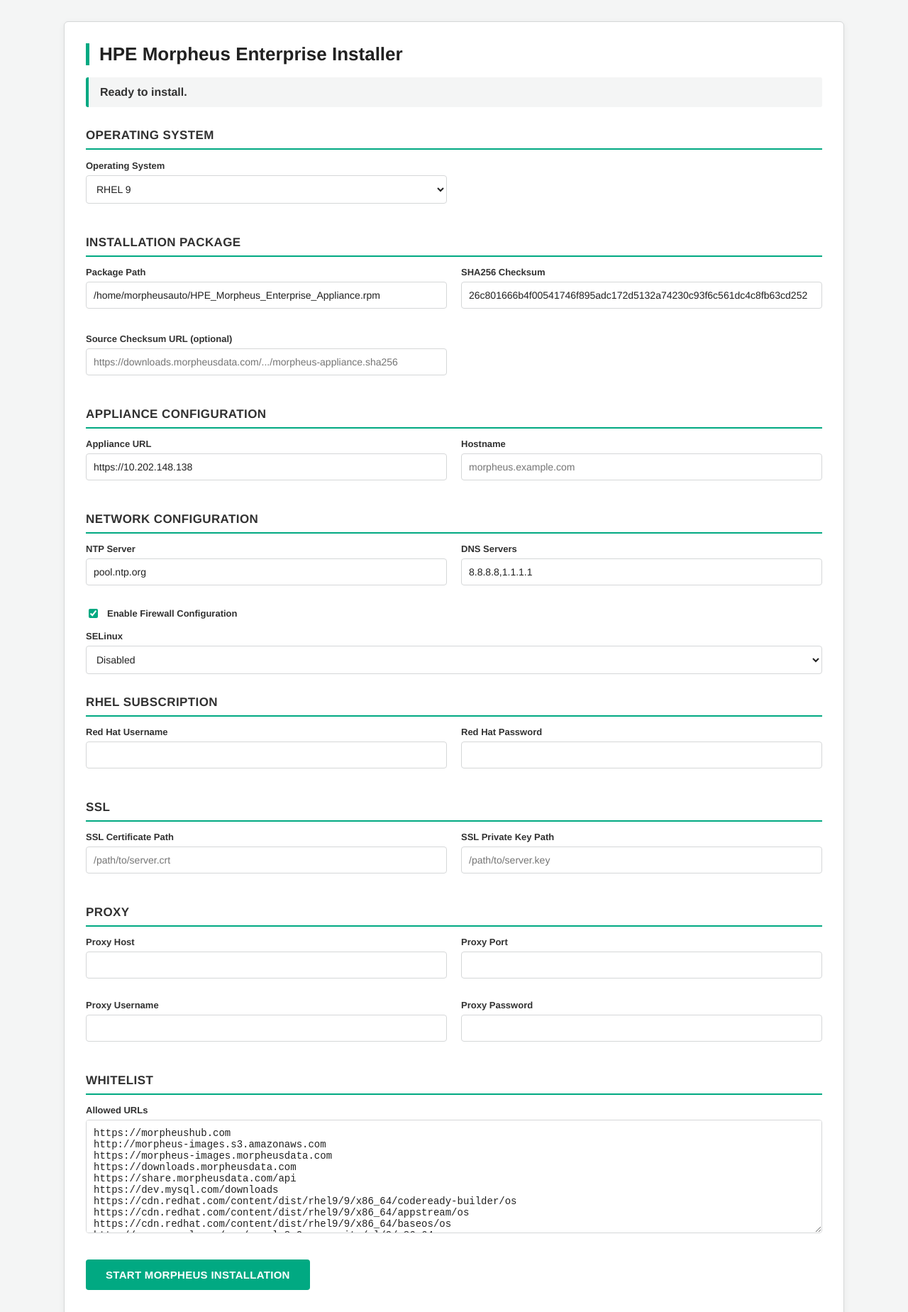
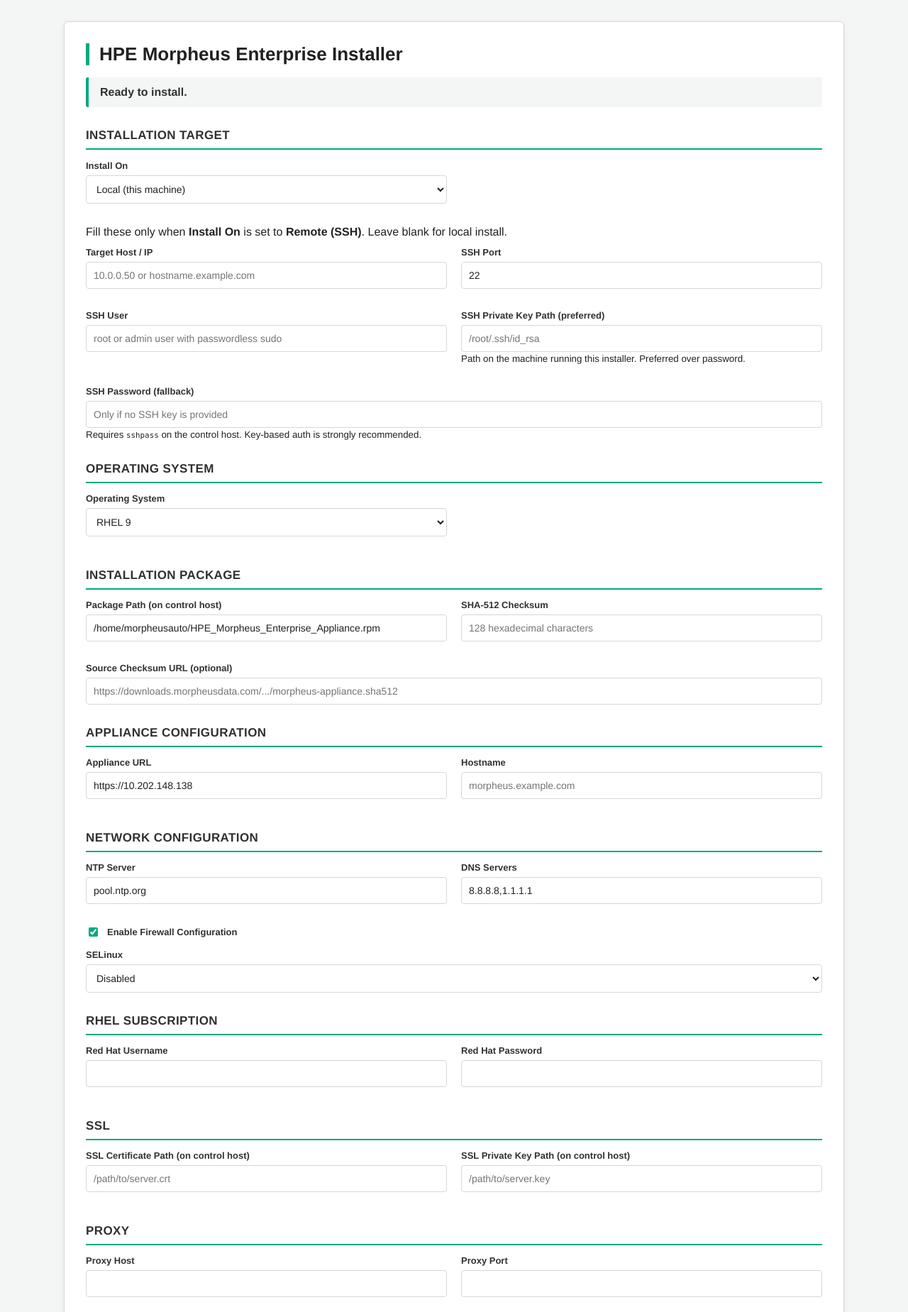
Before and after one commit to taieb-hpe/MorpheusAioAutomation, a FastAPI app: page / in a window 1280 px wide. Shown: the part 60-1909 px from the top of the page at 71% size. Run offline with FastAPI, Linux system fonts and the light colour scheme.

Commit message:
added remote install fields

```diff
--- a/templates/index.html
+++ b/templates/index.html
@@ -39,6 +39,90 @@
 
 <form id="installForm">
 
+<!-- ============================================================ -->
+<!-- TARGET: LOCAL OR REMOTE                                      -->
+<!-- ============================================================ -->
+<h2>Installation Target</h2>
+
+<div class="form-row">
+    <div class="form-group">
+        <label for="target_mode">Install On</label>
+        <select id="target_mode" name="target_mode">
+            <option value="local" selected>Local (this machine)</option>
+            <option value="remote">Remote (SSH)</option>
+        </select>
+    </div>
+</div>
+
+<div id="remoteBlock">
+
+    <p class="field-hint" style="margin-bottom:12px;">
+        Fill these only when <strong>Install On</strong> is set to <strong>Remote (SSH)</strong>.
+        Leave blank for local install.
+    </p>
+
+    <div class="form-row">
+        <div class="form-group">
+            <label for="remote_host">Target Host / IP</label>
+            <input
+                type="text"
+                id="remote_host"
+                name="remote_host"
+                placeholder="10.0.0.50 or hostname.example.com"
+            >
+        </div>
+        <div class="form-group">
+            <label for="remote_port">SSH Port</label>
+            <input
+                type="number"
+                id="remote_port"
+                name="remote_port"
+                value="22"
+                min="1"
+                max="65535"
+            >
+        </div>
+    </div>
+
+    <div class="form-row">
+        <div class="form-group">
+            <label for="remote_user">SSH User</label>
+            <input
+                type="text"
+                id="remote_user"
+                name="remote_user"
+                placeholder="root or admin user with passwordless sudo"
+            >
+        </div>
+        <div class="form-group">
+            <label for="remote_key_path">SSH Private Key Path (preferred)</label>
+            <input
+                type="text"
+                id="remote_key_path"
+                name="remote_key_path"
+                placeholder="/root/.ssh/id_rsa"
+            >
+            <small class="field-hint">Path on the machine running this installer. Preferred over password.</small>
+        </div>
+    </div>
+
+    <div class="form-group">
+        <label for="remote_password">SSH Password (fallback)</label>
+        <input
+            type="password"
+            id="remote_password"
+            name="remote_password"
+            placeholder="Only if no SSH key is provided"
+        >
+        <small class="field-hint">Requires <code>sshpass</code> on the control host. Key-based auth is strongly recommended.</small>
+    </div>
+
+</div>
+
+
+<!-- ============================================================ -->
+<!-- OPERATING SYSTEM                                             -->
+<!-- ============================================================ -->
 <h2>Operating System</h2>
 
 <div class="form-row">
@@ -66,6 +150,9 @@
 </div>
 
 
+<!-- ============================================================ -->
+<!-- PACKAGE                                                      -->
+<!-- ============================================================ -->
 <h2>Installation Package</h2>
 
 <div class="form-row">
@@ -73,7 +160,7 @@
 <div class="form-group">
 
 <label for="package_path">
-Package Path
+Package Path (on control host)
 </label>
 
 <input
@@ -89,16 +176,18 @@
 <div class="form-group">
 
 <label for="package_checksum">
-SHA256 Checksum
+SHA-512 Checksum
 </label>
 
 <input
     type="text"
     id="package_checksum"
     name="package_checksum"
-    value="26c801666b4f00541746f895adc172d5132a74230c93f6c561dc4c8fb63cd252"
+    placeholder="128 hexadecimal characters"
     required
 >
+
+</div>
 
 </div>
 
@@ -112,14 +201,15 @@
     type="text"
     id="checksum_source_url"
     name="checksum_source_url"
-    placeholder="https://downloads.morpheusdata.com/.../morpheus-appliance.sha256"
+    placeholder="https://downloads.morpheusdata.com/.../morpheus-appliance.sha512"
 >
 
 </div>
 
-</div>
 
-
+<!-- ============================================================ -->
+<!-- APPLIANCE                                                    -->
+<!-- ============================================================ -->
 <h2>Appliance Configuration</h2>
 
 <div class="form-row">
@@ -157,6 +247,9 @@
 </div>
 
 
+<!-- ============================================================ -->
+<!-- NETWORK                                                      -->
+<!-- ============================================================ -->
 <h2>Network Configuration</h2>
 
 <div class="form-row">
@@ -244,6 +337,9 @@
 </div>
 
 
+<!-- ============================================================ -->
+<!-- RHEL SUBSCRIPTION                                            -->
+<!-- ============================================================ -->
 <h2>RHEL Subscription</h2>
 
 <div id="rhelBlock">
@@ -283,6 +379,9 @@
 </div>
 
 
+<!-- ============================================================ -->
+<!-- SSL                                                          -->
+<!-- ============================================================ -->
 <h2>SSL</h2>
 
 <div class="form-row">
@@ -290,7 +389,7 @@
 <div class="form-group">
 
 <label for="ssl_cert">
-SSL Certificate Path
+SSL Certificate Path (on control host)
 </label>
 
 <input
@@ -305,7 +404,7 @@
 <div class="form-group">
 
 <label for="ssl_key">
-SSL Private Key Path
+SSL Private Key Path (on control host)
 </label>
 
 <input
@@ -320,6 +419,9 @@
 </div>
 
 
+<!-- ============================================================ -->
+<!-- PROXY                                                        -->
+<!-- ============================================================ -->
 <h2>Proxy</h2>
 
 <div class="form-row">
@@ -390,12 +492,15 @@
 </div>
 
 
+<!-- ============================================================ -->
+<!-- WHITELIST                                                    -->
+<!-- ============================================================ -->
 <h2>Whitelist</h2>
 
 <div class="form-group">
 
 <label for="whitelist">
-Allowed URLs
+Allowed URLs (checked from the target machine)
 </label>
 
 <textarea
@@ -415,6 +520,35 @@
 http://repo.mysql.com/yum/mysql-tools-community/el/9/x86_64
 https://mirrors.fedoraproject.org/metalink</textarea>
 
+</div>
+
+<div class="form-group">
+<label class="checkbox-row">
+<input
+    type="checkbox"
+    name="whitelist_strict"
+    value="true"
+>
+Strict whitelist — abort install if any entry fails
+</label>
+</div>
+
+
+<!-- ============================================================ -->
+<!-- OPTIONS                                                      -->
+<!-- ============================================================ -->
+<h2>Options</h2>
+
+<div class="form-group">
+<label class="checkbox-row">
+<input
+    type="checkbox"
+    name="cleanse_existing"
+    value="yes"
+    checked
+>
+Automatically cleanse any existing Morpheus installation (destructive)
+</label>
 </div>
 
 
```
